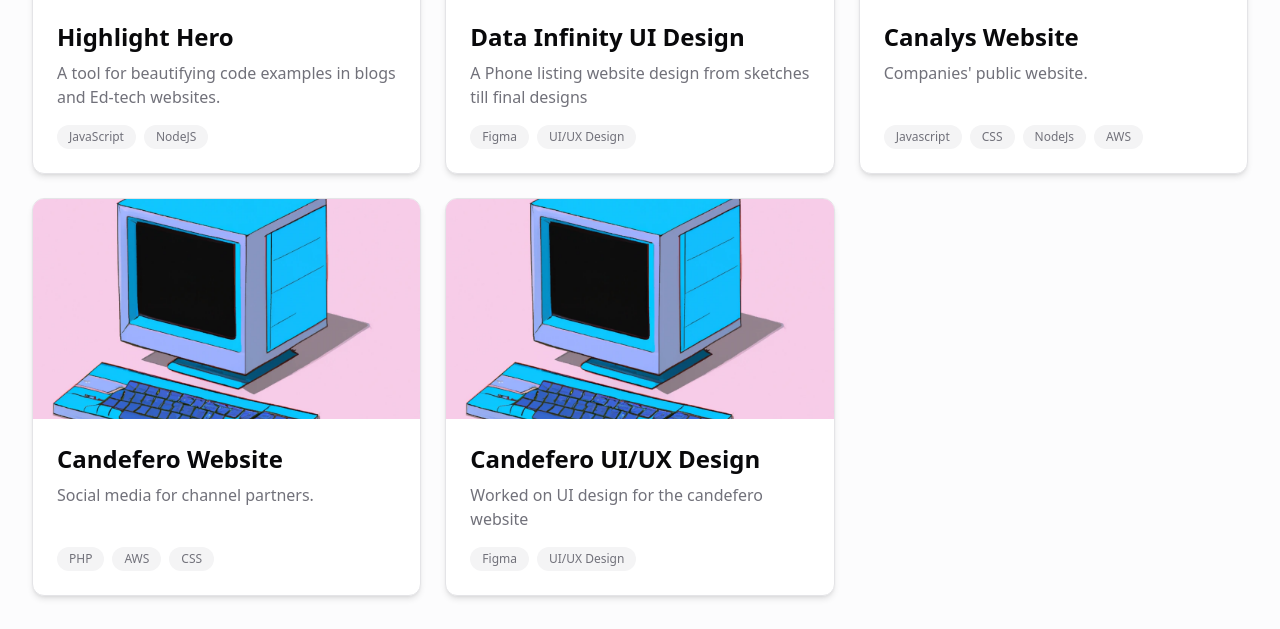
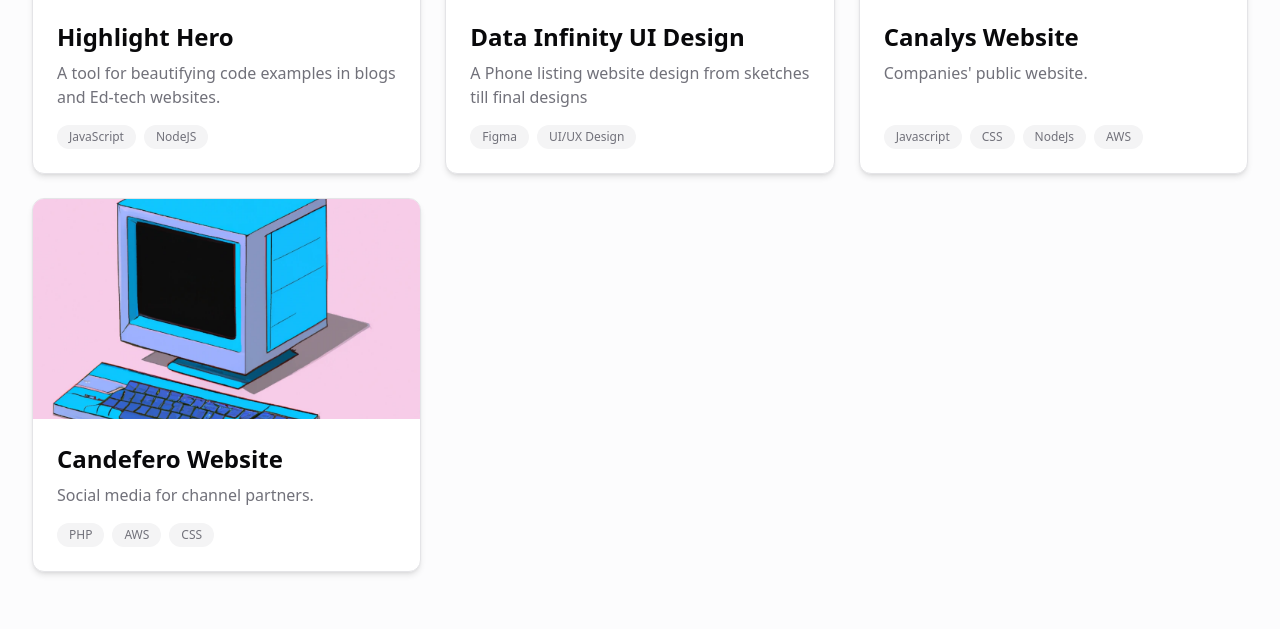
Before and after one commit to arjit-32/arjit-32.github.io, an Astro site: page / in a window 1280 px wide. Shown: the part 1434-2063 px from the top of the page. Built offline with nearby package versions, Linux system fonts and the light colour scheme; Astro itself is replaced by a stand-in of ours; animation ran at ten frames a second.

Commit message:
Update ProjectsSection.astro

```diff
--- a/src/components/sections/ProjectsSection.astro
+++ b/src/components/sections/ProjectsSection.astro
@@ -34,14 +34,7 @@ const projects = [
     techStack: ["PHP", "AWS", "CSS"],
     image: comingSoonImage,
     link: "https://candefero.com/"
-  },
-  {
-    title: "Candefero UI/UX Design",
-    description: "Worked on UI design for the candefero website",
-    techStack: ["Figma", "UI/UX Design"],
-    image: comingSoonImage,
-    link: "https://www.figma.com/design/lz6xZ4fAsED6daepBe7Jh6/Candefero-Redesign?m=auto&t=f4ApBIUCtSwBEgln-1"
-  },
+  }
 ];
 ---
 
```
